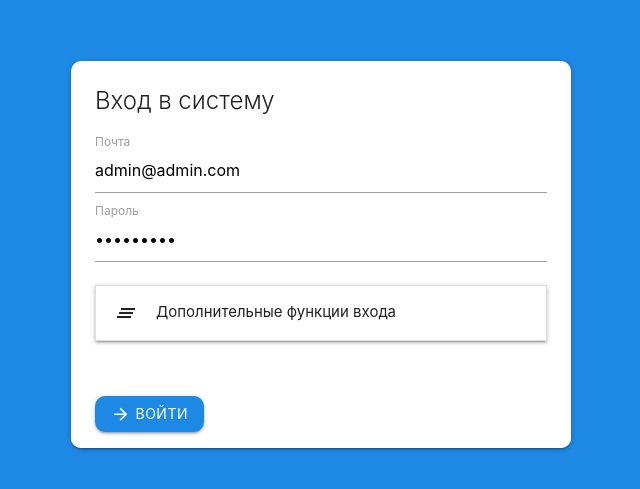
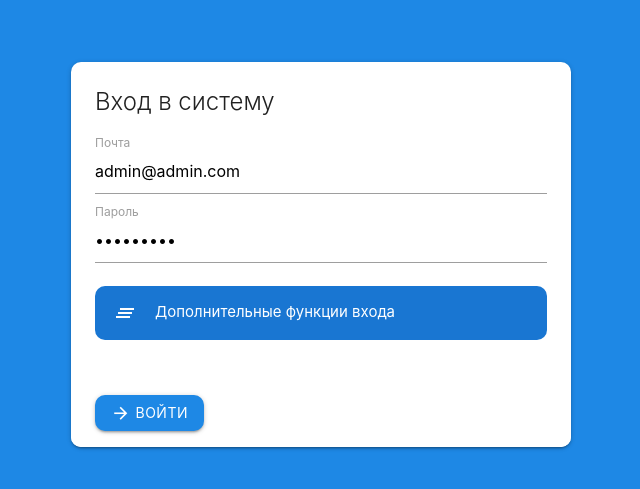
Before and after one commit to SadBarin/pave_erp, a Vue app: page / in a window 1280 px wide. Shown: the part 143-632 px from the top of the page, without its empty margins (319-959 px from the left). Built offline with nearby package versions, Linux system fonts and the light colour scheme.

Commit message:
change design collapsible

```diff
--- a/src/assets/index.css
+++ b/src/assets/index.css
@@ -266,6 +266,27 @@ html, body {
   border-radius: var(--border-radius) !important;
 }
 
+/*Collapsible*/
+.collapsible {
+  box-shadow: none !important;
+  border: none !important;
+  border-radius: var(--border-radius);
+}
+
+.collapsible li,
+.collapsible-header,
+.collapsible-body {
+  border-radius: var(--border-radius);
+}
+
+.collapsible-header {
+  border-bottom: 0px !important;
+}
+
+.collapsible-body {
+  border-radius: var(--border-radius) var(--border-radius);
+}
+
 @media (max-width: 1300px) {
   #blue-layout .navbar {
     height: 30px;
--- a/src/components/workers/SearchWorkers.vue
+++ b/src/components/workers/SearchWorkers.vue
@@ -10,7 +10,7 @@
           <div>
             <form class="editor-form">
               <ul class="collapsible black-text form-content editor-form-content">
-                <li class="editor-card blue darken-1 white-text active">
+                <li class="editor-card blue white-text active">
                   <div class="collapsible-header blue darken-2"><i class="material-icons">account_box</i>ФИО</div>
 
                   <div class="collapsible-body blue">
--- a/src/views/Login.vue
+++ b/src/views/Login.vue
@@ -44,13 +44,13 @@
         </small>
       </div>
 
-      <ul class="collapsible">
-        <li>
-          <div class="collapsible-header"><i class="material-icons">clear_all</i>Дополнительные функции входа</div>
-          <div class="collapsible-body">
+      <ul class="collapsible black-text form-content">
+        <li class="white-text">
+          <div class="collapsible-header blue darken-2"><i class="material-icons">clear_all</i>Дополнительные функции входа</div>
+          <div class="collapsible-body white black-text">
             <label>
               <input type="checkbox" class="filled-in" v-model="localStorageClear"/>
-              <span>Удалить LocalStorage?</span>
+              <span class="collapsible-label">Удалить LocalStorage?</span>
             </label>
           </div>
         </li>
@@ -115,4 +115,8 @@ export default {
   .auth-card {
     width: 500px;
   }
+
+  .collapsible-label {
+    color: black !important;
+  }
 </style>
```
